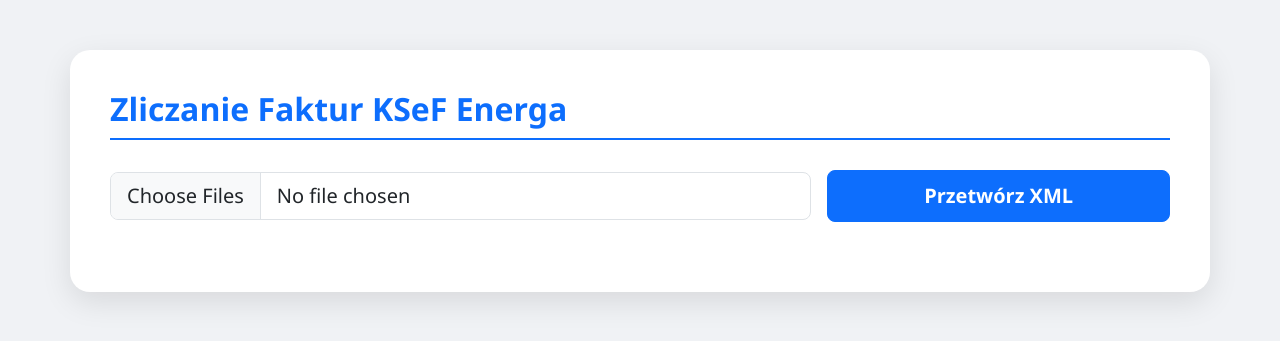
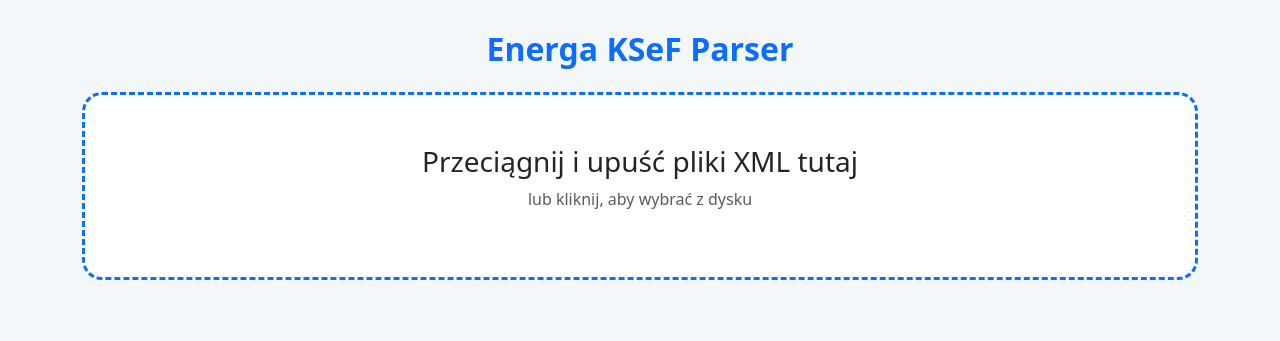
Before and after one commit to bart-tek08/faktury-KSeF-app, a Flask app: page / in a window 1280 px wide. Shown: the top 341 px of the page. Run offline with Flask 3, Linux system fonts and the light colour scheme; the visitor is signed in with stand-in values (Sample User, id 1).

Commit message:
dodane drag and drop

```diff
--- a/app.py
+++ b/app.py
@@ -6,7 +6,7 @@ import tempfile
 from werkzeug.utils import secure_filename
 
 app = Flask(__name__)
-app.secret_key = "ksef-energa-sekret"
+app.secret_key = "energa-ksef-2026-ultra-secure"
 UPLOAD_FOLDER = 'uploads'
 os.makedirs(UPLOAD_FOLDER, exist_ok=True)
 
@@ -15,42 +15,36 @@ ADMIN_USER = "admin"
 ADMIN_PASS = "admin123"
 
 def parse_ksef_xml(xml_path):
-    """Wyciąga specyficzne dane Energa z XML KSeF FA(3)."""
+    """Odporny na błędy parser XML KSeF Energa."""
     try:
         tree = etree.parse(xml_path)
-        root = tree.getroot()
-        ns = root.nsmap
 
-        # Funkcja pomocnicza do szukania tagów z namespace ns2 lub bez
-        def find_val(xpath):
-            res = tree.xpath(xpath, namespaces=ns)
+        # Uniwersalna funkcja wyciągająca tekst z tagów bez względu na namespace
+        def get_text(tag_name):
+            res = tree.xpath(f"//*[local-name()='{tag_name}']")
             return res[0].text if res else ""
 
-        # 1. Dane podstawowe i Podmioty
+        # 1. Dane podstawowe (Faktura i Podmioty)
         data = {
-            "numer_faktury": find_val(".//ns2:P_2 | .//P_2"),
-            "kwota_brutto": find_val(".//ns2:P_15 | .//P_15"),
-            "sprzedawca_nazwa": find_val(".//ns2:Podmiot1//ns2:Nazwa | .//Podmiot1//Nazwa"),
-            "sprzedawca_nip": find_val(".//ns2:Podmiot1//ns2:NIP | .//Podmiot1//NIP"),
-            "nabywca_nazwa": find_val(".//ns2:Podmiot2//ns2:Nazwa | .//Podmiot2//Nazwa"),
-            "nabywca_nip": find_val(".//ns2:Podmiot2//ns2:NIP | .//Podmiot2//NIP"),
+            "numer_faktury": get_text("P_2"),
+            "numer_faktury_korygowanej": get_text("P_21"), # Pojawi się tylko w korektach
+            "kwota_brutto": get_text("P_15"),
+            "sprzedawca_nip": get_text("NIP"), # Pierwszy NIP w pliku to Sprzedawca[cite: 2]
         }
 
-        # 2. Ilość kWh z DodatkowyOpis
+        # 2. Wyciąganie kWh z sekcji DodatkowyOpis[cite: 2, 3]
         kwh_val = ""
-        opisy = tree.xpath(".//ns2:DodatkowyOpis | .//DodatkowyOpis", namespaces=ns)
+        opisy = tree.xpath("//*[local-name()='DodatkowyOpis']")
         for opis in opisy:
-            klucz = opis.xpath("./ns2:Klucz/text() | ./Klucz/text()", namespaces=ns)
+            klucz = opis.xpath(".//*[local-name()='Klucz']/text()")
             if klucz and "Ilość kWh łącznie" in klucz[0]:
-                val = opis.xpath("./ns2:Wartosc/text() | ./Wartosc/text()", namespaces=ns)
-                kwh_val = val[0].replace(" kWh", "") if val else ""
+                wartosc = opis.xpath(".//*[local-name()='Wartosc']/text()")
+                kwh_val = wartosc[0].replace(" kWh", "").strip() if wartosc else ""
         data["zuzycie_kWh"] = kwh_val
 
-        # 3. Rozbicie pola P_7 (PPE, Taryfa, Daty)
-        # Format: Tekst|PPE|Taryfa|DataOd|DataDo
-        p7_raw = find_val(".//ns2:FaWiersz/ns2:P_7 | .//FaWiersz/P_7")
-
-        if p7_raw and "|" in p7_raw:
+        # 3. Rozbicie pola P_7 (PPE | Taryfa | DataOd | DataDo)[cite: 2, 3]
+        p7_raw = get_text("P_7")
+        if "|" in p7_raw:
             parts = p7_raw.split("|")
             data["numer_PPE"] = parts[1] if len(parts) > 1 else ""
             data["taryfa"] = parts[2] if len(parts) > 2 else ""
@@ -64,7 +58,7 @@ def parse_ksef_xml(xml_path):
 
         return data
     except Exception as e:
-        print(f"Błąd podczas parsowania {xml_path}: {e}")
+        print(f"Błąd podczas czytania pliku {xml_path}: {e}")
         return None
 
 @app.route('/')
@@ -84,10 +78,10 @@ def login():
 @app.route('/upload', methods=['POST'])
 def upload():
     if 'files' not in request.files:
-        return jsonify({"error": "Brak plików"}), 400
+        return jsonify({"success": False, "error": "Brak plików"}), 400
 
     files = request.files.getlist('files')
-    all_data = []
+    all_results = []
 
     for f in files:
         if f.filename.endswith('.xml'):
@@ -95,27 +89,40 @@ def upload():
             path = os.path.join(UPLOAD_FOLDER, filename)
             f.save(path)
 
-            parsed = parse_ksef_xml(path)
-            if parsed:
-                parsed['nazwa_pliku'] = f.filename
-                all_data.append(parsed)
+            parsed_data = parse_ksef_xml(path)
+            if parsed_data:
+                parsed_data['nazwa_pliku'] = f.filename
+                all_results.append(parsed_data)
 
-            os.remove(path)
+            os.remove(path) # Czyścimy serwer po przetworzeniu
 
-    return jsonify({"success": True, "data": all_data})
+    return jsonify({"success": True, "data": all_results})
 
 @app.route('/download_csv', methods=['POST'])
 def download_csv():
-    data = request.json.get('data')
-    df = pd.DataFrame(data)
-    # Zmiana kolejności kolumn na bardziej czytelną
-    cols = ['nazwa_pliku', 'numer_faktury', 'nabywca_nazwa', 'numer_PPE', 'taryfa', 'zuzycie_kWh', 'kwota_brutto', 'data_od', 'data_do']
-    df = df[cols]
+    req_data = request.json.get('data')
+    if not req_data:
+        return jsonify({"error": "Brak danych do pobrania"}), 400
+
+    df = pd.DataFrame(req_data)
+
+    # Ustalenie kolejności kolumn w raporcie
+    cols_order = [
+        'nazwa_pliku', 'numer_faktury', 'numer_faktury_korygowanej',
+        'numer_PPE', 'taryfa', 'zuzycie_kWh', 'kwota_brutto',
+        'data_od', 'data_do'
+    ]
+
+    # Wybieramy tylko te kolumny, które faktycznie istnieją w danych
+    final_cols = [c for c in cols_order if c in df.columns]
+    df = df[final_cols]
 
     with tempfile.NamedTemporaryFile(mode="w", suffix=".csv", delete=False, encoding="utf-8-sig") as tmp:
         df.to_csv(tmp.name, index=False, sep=";")
         path = tmp.name
-    return send_file(path, as_attachment=True, download_name="raport_energa_ksef.csv")
+
+    return send_file(path, as_attachment=True, download_name="raport_ksef_energa.csv")
 
 if __name__ == '__main__':
+    # Uruchomienie serwera
     app.run(debug=True, port=5000)
--- a/templates/index.html
+++ b/templates/index.html
@@ -2,42 +2,45 @@
 <html lang="pl">
 <head>
     <meta charset="UTF-8">
-    <meta name="viewport" content="width=device-width, initial-scale=1.0">
-    <title>KSeF XML Reader - Energa</title>
+    <title>KSeF Drag & Drop</title>
     <link href="https://cdn.jsdelivr.net/npm/bootstrap@5.3.0/dist/css/bootstrap.min.css" rel="stylesheet">
     <style>
-        body { background: #f0f2f5; padding-top: 50px; font-family: 'Segoe UI', Tahoma, Geneva, Verdana, sans-serif; }
-        .container { background: white; padding: 40px; border-radius: 20px; box-shadow: 0 10px 30px rgba(0,0,0,0.1); }
-        .header-title { color: #0d6efd; font-weight: bold; border-bottom: 2px solid #0d6efd; padding-bottom: 10px; margin-bottom: 30px; }
-        .table-container { margin-top: 30px; overflow-x: auto; }
-        .btn-upload { padding: 10px 25px; font-weight: 600; }
+        body { background: #f4f7f9; padding-top: 30px; }
+        .drop-zone {
+            border: 3px dashed #0d6efd;
+            border-radius: 20px;
+            padding: 50px;
+            text-align: center;
+            background: white;
+            transition: 0.3s;
+            cursor: pointer;
+            margin-bottom: 20px;
+        }
+        .drop-zone.dragover { background: #e9ecef; border-color: #0a58ca; }
+        .table-container { background: white; padding: 20px; border-radius: 15px; box-shadow: 0 5px 15px rgba(0,0,0,0.05); }
     </style>
 </head>
 <body>
     <div class="container">
-        <h2 class="header-title">Zliczanie Faktur KSeF Energa</h2>
+        <h2 class="text-center mb-4 text-primary fw-bold">Energa KSeF Parser</h2>
 
-        <div class="row g-3 align-items-center">
-            <div class="col-md-8">
-                <input type="file" id="fileInput" class="form-control form-control-lg" multiple accept=".xml">
-            </div>
-            <div class="col-md-4">
-                <button onclick="uploadFiles()" class="btn btn-primary btn-lg btn-upload w-100">Przetwórz XML</button>
-            </div>
+        <div id="dropZone" class="drop-zone">
+            <h3>Przeciągnij i upuść pliki XML tutaj</h3>
+            <p class="text-muted">lub kliknij, aby wybrać z dysku</p>
+            <input type="file" id="fileInput" multiple accept=".xml" style="display: none;">
         </div>
 
-        <div class="mt-3 text-end">
+        <div class="text-center mb-4">
             <button onclick="downloadCSV()" id="btnDownload" class="btn btn-success btn-lg" style="display:none;">Pobierz Raport CSV</button>
         </div>
 
-        <div class="table-container">
-            <table class="table table-hover table-bordered" id="resultsTable" style="display:none;">
-                <thead class="table-dark">
+        <div class="table-container" id="resCont" style="display:none;">
+            <table class="table table-hover">
+                <thead class="table-light">
                     <tr>
-                        <th>Plik</th>
                         <th>Nr Faktury</th>
-                        <th>Numer PPE</th>
-                        <th>Taryfa</th>
+                        <th>Nr Korekty</th>
+                        <th>PPE</th>
                         <th>kWh</th>
                         <th>Brutto</th>
                         <th>Okres</th>
@@ -49,12 +52,23 @@
     </div>
 
     <script>
+        const dropZone = document.getElementById('dropZone');
+        const fileInput = document.getElementById('fileInput');
         let lastData = [];
 
-        async function uploadFiles() {
-            const files = document.getElementById('fileInput').files;
-            if (files.length === 0) return alert("Wybierz pliki!");
+        dropZone.onclick = () => fileInput.click();
 
+        dropZone.ondragover = (e) => { e.preventDefault(); dropZone.classList.add('dragover'); };
+        dropZone.ondragleave = () => dropZone.classList.remove('dragover');
+        dropZone.ondrop = (e) => {
+            e.preventDefault();
+            dropZone.classList.remove('dragover');
+            handleFiles(e.dataTransfer.files);
+        };
+
+        fileInput.onchange = (e) => handleFiles(e.target.files);
+
+        async function handleFiles(files) {
             const formData = new FormData();
             for(let f of files) { formData.append('files', f); }
 
@@ -65,21 +79,18 @@
                 lastData = result.data;
                 const tbody = document.getElementById('tableBody');
                 tbody.innerHTML = '';
-
                 result.data.forEach(row => {
                     tbody.innerHTML += `
                         <tr>
-                            <td><small>${row.nazwa_pliku}</small></td>
                             <td>${row.numer_faktury}</td>
-                            <td class="fw-bold text-primary">${row.numer_PPE}</td>
-                            <td><span class="badge bg-secondary">${row.taryfa}</span></td>
+                            <td class="text-danger">${row.numer_faktury_korygowanej || '-'}</td>
+                            <td>${row.numer_PPE}</td>
                             <td>${row.zuzycie_kWh}</td>
-                            <td>${row.kwota_brutto} PLN</td>
-                            <td>${row.data_od} do ${row.data_do}</td>
+                            <td>${row.kwota_brutto}</td>
+                            <td>${row.data_od} - ${row.data_do}</td>
                         </tr>`;
                 });
-
-                document.getElementById('resultsTable').style.display = 'table';
+                document.getElementById('resCont').style.display = 'block';
                 document.getElementById('btnDownload').style.display = 'inline-block';
             }
         }
@@ -93,9 +104,7 @@
             const blob = await resp.blob();
             const url = window.URL.createObjectURL(blob);
             const a = document.createElement('a');
-            a.href = url;
-            a.download = "raport_energa_ksef.csv";
-            a.click();
+            a.href = url; a.download = "raport_ksef.csv"; a.click();
         }
     </script>
 </body>
```
